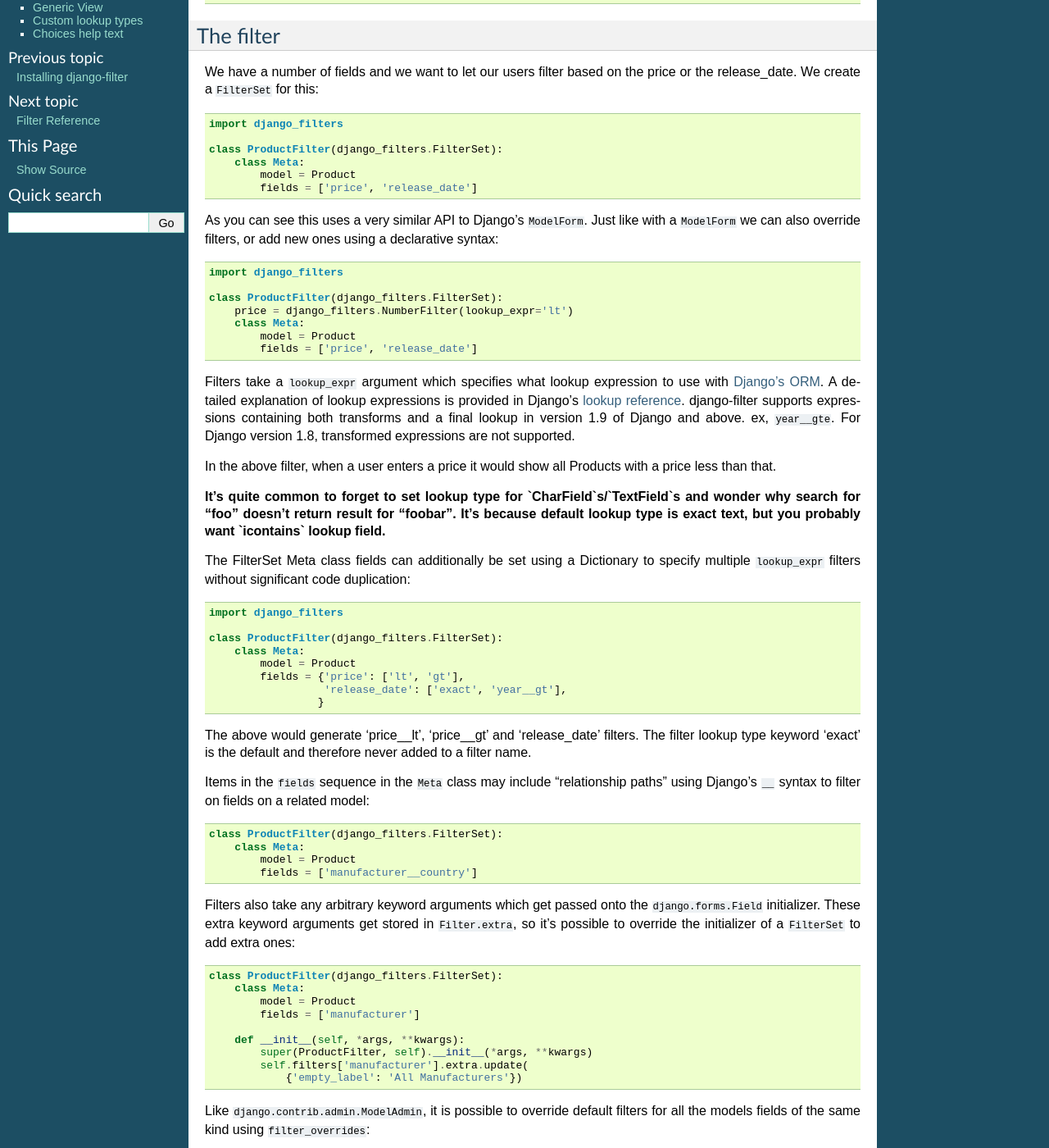
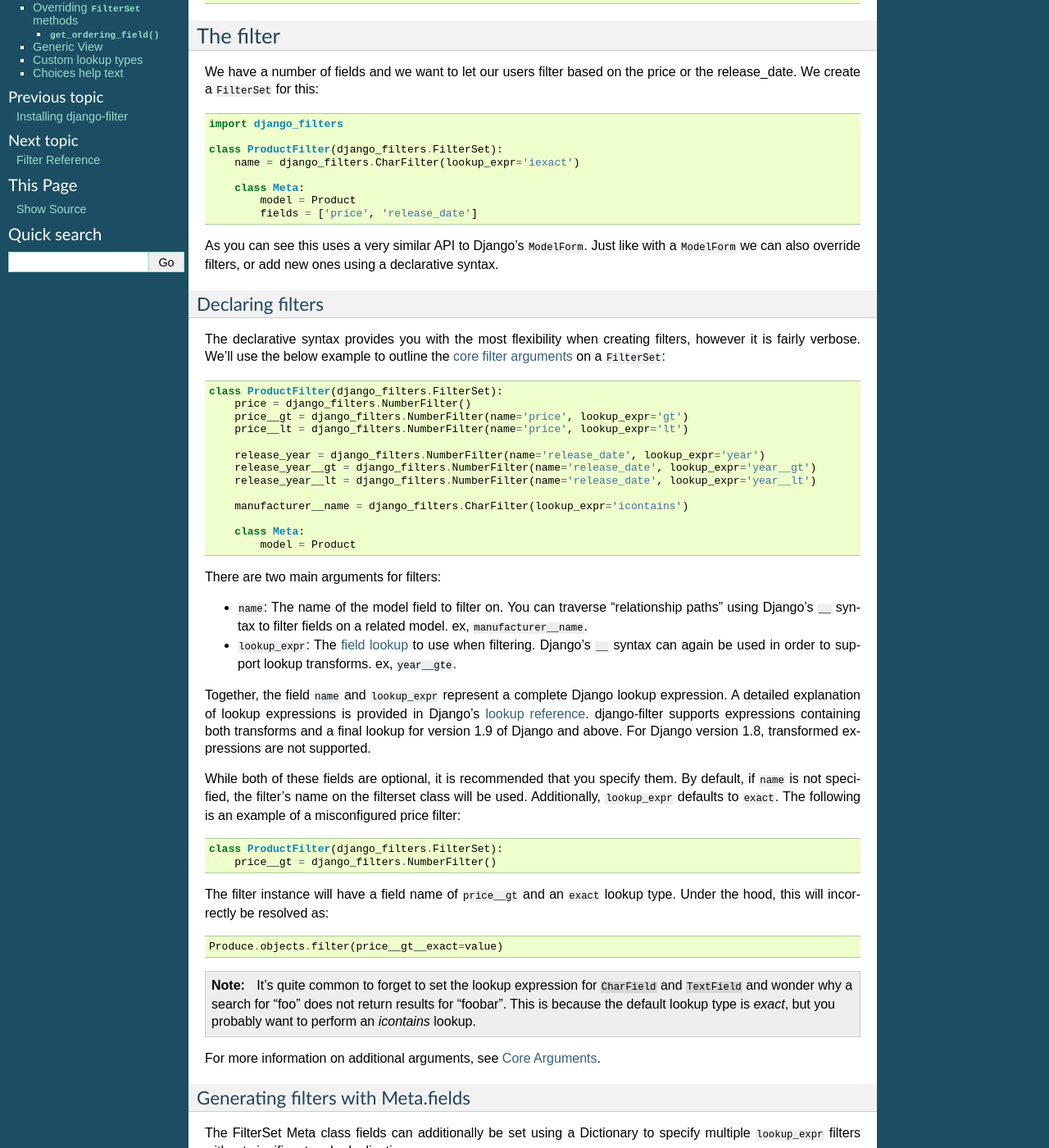
Before and after one commit to carltongibson/django-filter, a Sphinx documentation site: the page built from docs/usage.txt, in a window 1280 px wide and 1400 px high, scrolled down 377 px. Shown: the whole window at 82% size. Built offline with Sphinx 7.4.7, drawn with Linux system fonts in a browser that asks for light colours; some of the changed text lies outside the part shown.

Commit message:
Add declarative filter docs

```diff
--- a/docs/ref/filters.txt
+++ b/docs/ref/filters.txt
@@ -404,6 +404,9 @@
             model = Book
             fields = ['published']
 
+
+.. _core-arguments:
+
 Core Arguments
 --------------
 
--- a/docs/usage.txt
+++ b/docs/usage.txt
@@ -28,6 +28,8 @@
     import django_filters
 
     class ProductFilter(django_filters.FilterSet):
+        name = django_filters.CharFilter(lookup_expr='iexact')
+
         class Meta:
             model = Product
             fields = ['price', 'release_date']
@@ -35,34 +37,73 @@
 
 As you can see this uses a very similar API to Django's ``ModelForm``.  Just
 like with a ``ModelForm`` we can also override filters, or add new ones using a
-declarative syntax::
+declarative syntax.
 
-    import django_filters
+Declaring filters
+~~~~~~~~~~~~~~~~~
+
+The declarative syntax provides you with the most flexibility when creating
+filters, however it is fairly verbose. We'll use the below example to outline
+the :ref:`core filter arguments <core-arguments>` on a ``FilterSet``::
 
     class ProductFilter(django_filters.FilterSet):
-        price = django_filters.NumberFilter(lookup_expr='lt')
+        price = django_filters.NumberFilter()
+        price__gt = django_filters.NumberFilter(name='price', lookup_expr='gt')
+        price__lt = django_filters.NumberFilter(name='price', lookup_expr='lt')
+
+        release_year = django_filters.NumberFilter(name='release_date', lookup_expr='year')
+        release_year__gt = django_filters.NumberFilter(name='release_date', lookup_expr='year__gt')
+        release_year__lt = django_filters.NumberFilter(name='release_date', lookup_expr='year__lt')
+
+        manufacturer__name = django_filters.CharFilter(lookup_expr='icontains')
+
         class Meta:
             model = Product
-            fields = ['price', 'release_date']
 
-Filters take a ``lookup_expr`` argument which specifies what lookup expression
-to use with `Django's ORM`_. A detailed explanation of lookup expressions is
-provided in Django's `lookup reference`_. django-filter supports expressions
-containing both transforms and a final lookup in version 1.9 of Django and
-above. ex, ``year__gte``. For Django version 1.8, transformed expressions are
-not supported.
+There are two main arguments for filters:
 
-.. _`Django's ORM`: https://docs.djangoproject.com/en/dev/ref/models/querysets/#field-lookups
+- ``name``: The name of the model field to filter on. You can traverse
+  "relationship paths" using Django's ``__`` syntax to filter fields on a
+  related model. ex, ``manufacturer__name``.
+- ``lookup_expr``: The `field lookup`_ to use when filtering. Django's ``__``
+  syntax can again be used in order to support lookup transforms.
+  ex, ``year__gte``.
+
+.. _`field lookup`: https://docs.djangoproject.com/en/dev/ref/models/querysets/#field-lookups
+
+Together, the field ``name`` and ``lookup_expr`` represent a complete Django
+lookup expression. A detailed explanation of lookup expressions is provided in
+Django's `lookup reference`_. django-filter supports expressions containing
+both transforms and a final lookup for version 1.9 of Django and above.
+For Django version 1.8, transformed expressions are not supported.
 
 .. _`lookup reference`: https://docs.djangoproject.com/en/dev/ref/models/lookups/#module-django.db.models.lookups
 
-In the above filter, when a user enters a price it would show all Products
-with a price less than that.
+While both of these fields are optional, it is recommended that you specify
+them. By default, if ``name`` is not specified, the filter's name on the
+filterset class will be used. Additionally, ``lookup_expr`` defaults to
+``exact``. The following is an example of a misconfigured price filter::
 
-**It's quite common to forget to set lookup type for `CharField`s/`TextField`s
-and wonder why search for "foo" doesn't return result for "foobar". It's because
-default lookup type is exact text, but you probably want `icontains` lookup
-field.**
+    class ProductFilter(django_filters.FilterSet):
+        price__gt = django_filters.NumberFilter()
+
+The filter instance will have a field name of ``price__gt`` and an ``exact``
+lookup type. Under the hood, this will incorrectly be resolved as::
+
+    Produce.objects.filter(price__gt__exact=value)
+
+.. note::
+
+    It's quite common to forget to set the lookup expression for
+    :code:`CharField` and :code:`TextField` and wonder why a search for "foo"
+    does not return results for "foobar". This is because the default lookup
+    type is `exact`, but you probably want to perform  an `icontains` lookup.
+
+For more information on additional arguments, see :ref:`core-arguments`.
+
+
+Generating filters with Meta.fields
+~~~~~~~~~~~~~~~~~~~~~~~~~~~~~~~~~~~
 
 The FilterSet Meta class fields can additionally be set using a Dictionary to
 specify multiple ``lookup_expr`` filters without significant code duplication::
```
